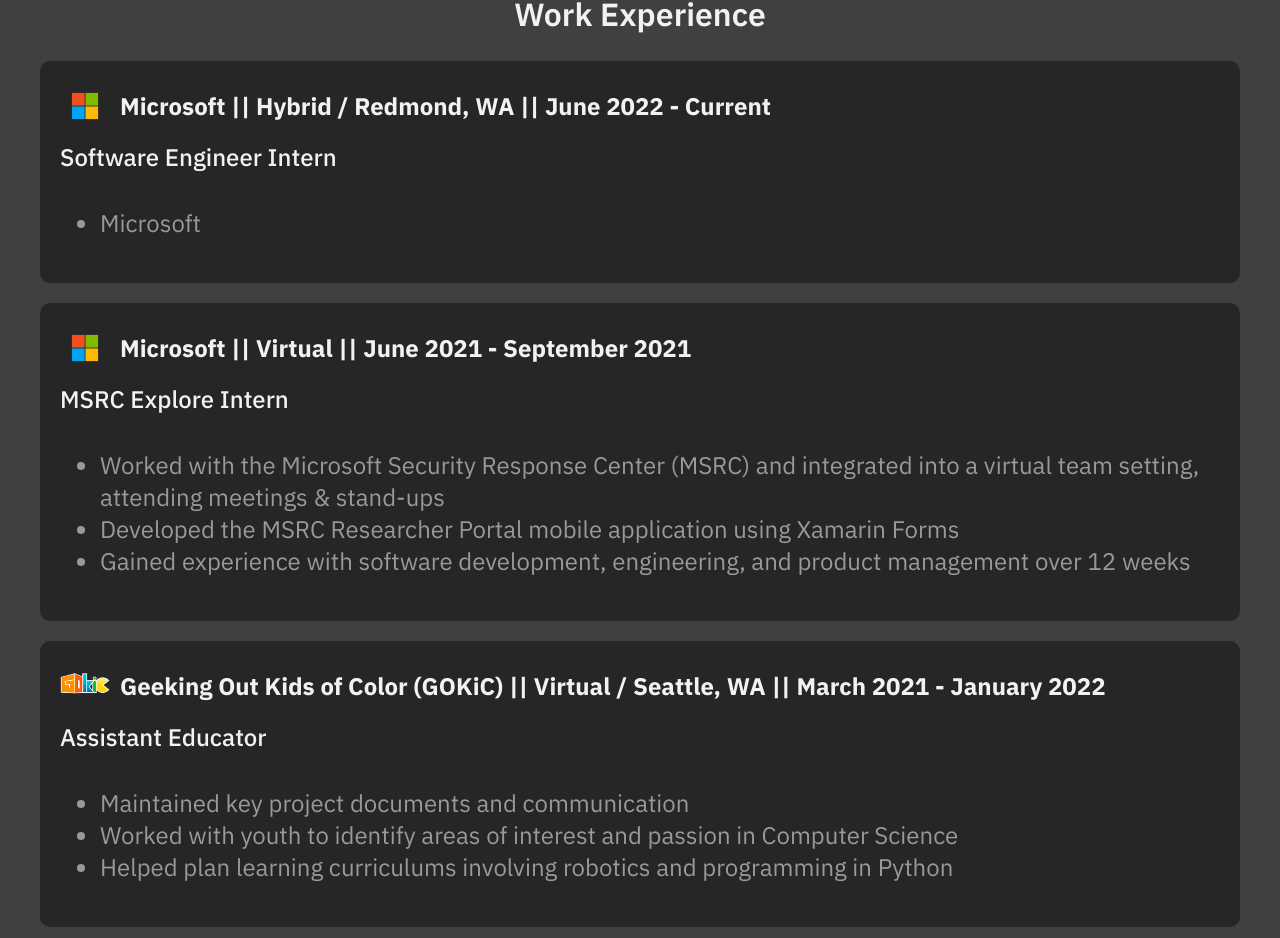
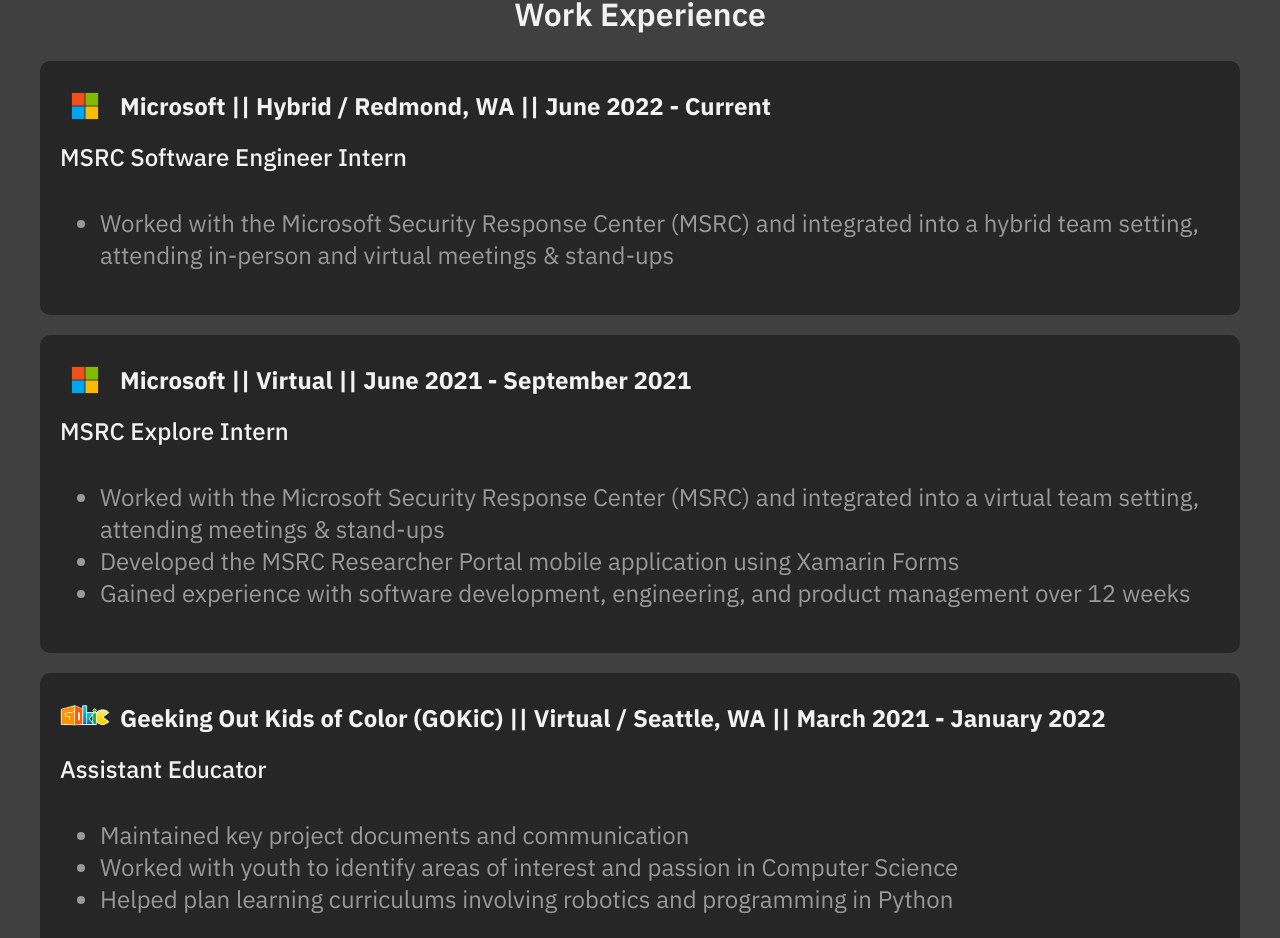
Before and after one commit to cmarq07/cmarqc, a React (Create React App) app: page /resume in a window 1280 px wide. Shown: the part 1845-2783 px from the top of the page. Built offline with nearby package versions, Linux system fonts and the light colour scheme.

Commit message:
Updated Experiences data

```diff
--- a/src/Data/Experiences.js
+++ b/src/Data/Experiences.js
@@ -4,9 +4,9 @@
         "shortcode": "ms",
         "location": "Hybrid / Redmond, WA",
         "beginDate": "June 2022",
-        "title": "Software Engineer Intern",
+        "title": "MSRC Software Engineer Intern",
         "items": [
-            "Microsoft"
+            "Worked with the Microsoft Security Response Center (MSRC) and integrated into a hybrid team setting, attending in-person and virtual meetings & stand-ups"
         ]
     },
 
```
